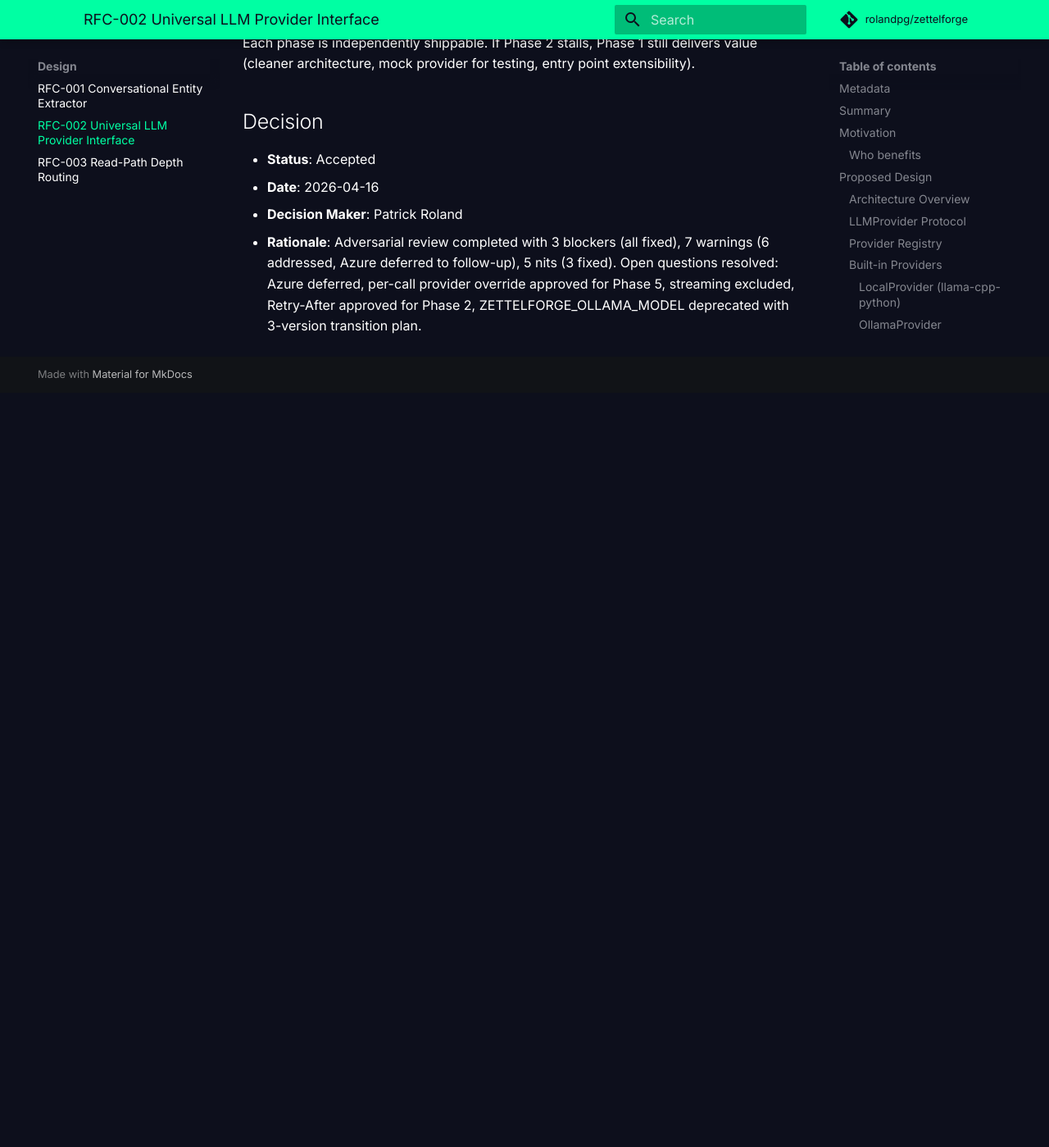
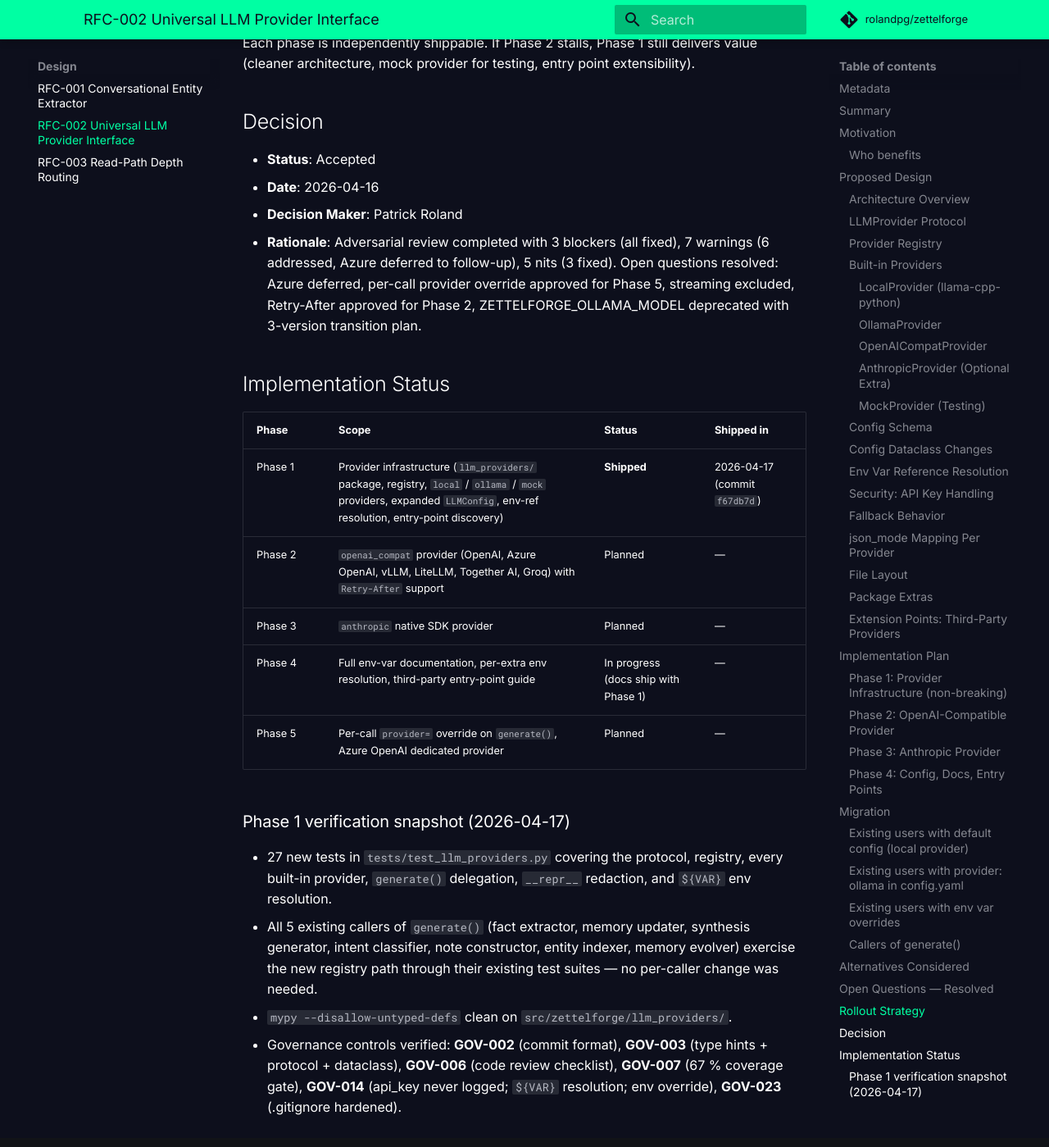
Before and after one commit to rolandpg/zettelforge, an MkDocs documentation site: the page built from docs/rfcs/RFC-002-universal-llm-provider.md, in a window 1280 px wide and 1400 px high, scrolled down 19747 px. Shown: the whole window at 82% size. Built offline with MkDocs 1.6.1 and Material for MkDocs 9.7.7, drawn with Linux system fonts in a browser that asks for light colours; comment, search, counter and statistics services are not loaded; before the commit the page ends 20226 px from its top, so only the background shows below that.

Commit message:
docs(rfc-002): document Phase 1 implementation
- CHANGELOG [Unreleased]: add entries for the pluggable LLM provider
  infrastructure, the expanded LLMConfig fields, and the hardened
  .gitignore.
- docs/rfcs/RFC-002-universal-llm-provider.md: add an Implementation
  Status table and a Phase 1 verification snapshot listing the 27
  new tests, mypy clean run, and the six governance controls that
  were exercised during NEXUS verification.
- docs/reference/configuration.md: document the new LLMConfig fields
  (api_key, timeout, max_retries, fallback, extra) plus the five new
  env var overrides. Corrects the default provider row to match the
  actual ``ollama`` default.
- tests/test_llm_client.py: ruff auto-format catch-up from the
  implementation commit.

Co-Authored-By: Claude Opus 4.7 (1M context) <noreply@anthropic.com>

````diff
--- a/docs/reference/configuration.md
+++ b/docs/reference/configuration.md
@@ -120,18 +120,28 @@ class EmbeddingConfig:
 ```python
 @dataclass
 class LLMConfig:
-    provider: str = "local"
-    model: str = "Qwen2.5-3B-Instruct-Q4_K_M.gguf"
+    provider: str = "ollama"
+    model: str = "qwen3.5:9b"
     url: str = "http://localhost:11434"
+    api_key: str = ""              # supports ${ENV_VAR} references
     temperature: float = 0.1
+    timeout: float = 60.0
+    max_retries: int = 2
+    fallback: str = ""             # "" preserves implicit local→ollama fallback
+    extra: dict = field(default_factory=dict)
 ```
 
 | Key | Type | Default | Env Override | Description |
 |:----|:-----|:--------|:-------------|:------------|
-| `llm.provider` | `str` | `local` | `ZETTELFORGE_LLM_PROVIDER` | LLM provider. Values: `local` (in-process llama-cpp-python, default), `ollama` (requires Ollama running at `llm.url`). |
-| `llm.model` | `str` | `Qwen2.5-3B-Instruct-Q4_K_M.gguf` | `ZETTELFORGE_LLM_MODEL` | LLM for fact extraction, intent classification, causal triple extraction, and synthesis. Default for local: Qwen2.5-3B-Instruct Q4_K_M GGUF (~2.0 GB, ~15.6 tok/s). For Ollama provider, use Ollama model tags (e.g., `qwen2.5:3b`). |
-| `llm.url` | `str` | `http://localhost:11434` | `ZETTELFORGE_LLM_URL` | LLM server URL. Only used when `llm.provider` is `ollama`. |
-| `llm.temperature` | `float` | `0.1` | -- | Sampling temperature. `0.0` = deterministic, `0.1` = near-deterministic (default), `0.7` = creative. |
+| `llm.provider` | `str` | `ollama` | `ZETTELFORGE_LLM_PROVIDER` | LLM provider name. Values shipped in core: `local` (in-process llama-cpp-python via `zettelforge[local]`), `ollama` (HTTP), `mock` (tests only). `openai_compat` and `anthropic` land in RFC-002 Phase 2/3. Third-party providers register via the `zettelforge.llm_providers` entry point. |
+| `llm.model` | `str` | `qwen3.5:9b` | `ZETTELFORGE_LLM_MODEL` | Model identifier. Meaning is provider-specific: Ollama tag (`qwen2.5:3b`), HuggingFace repo for local (`Qwen/Qwen2.5-3B-Instruct-GGUF`), OpenAI-compatible model name, or Anthropic model ID. |
+| `llm.url` | `str` | `http://localhost:11434` | `ZETTELFORGE_LLM_URL` | Base URL. Meaning is provider-specific — Ollama endpoint for `ollama`, `/v1/chat/completions` base for `openai_compat`, ignored for `local` and `anthropic`. |
+| `llm.api_key` | `str` | `""` | `ZETTELFORGE_LLM_API_KEY` | API key for authenticated providers. Accepts `${ENV_VAR}` references — never commit raw keys. Redacted from `repr(LLMConfig)`. |
+| `llm.temperature` | `float` | `0.1` | — | Sampling temperature. `0.0` = deterministic, `0.1` = near-deterministic (default), `0.7` = creative. |
+| `llm.timeout` | `float` | `60.0` | `ZETTELFORGE_LLM_TIMEOUT` | HTTP request timeout in seconds (used by HTTP-based providers). |
+| `llm.max_retries` | `int` | `2` | `ZETTELFORGE_LLM_MAX_RETRIES` | Number of retries on transient failures (429, 5xx, timeout). Phase 2 providers respect `Retry-After` headers on 429. |
+| `llm.fallback` | `str` | `""` | `ZETTELFORGE_LLM_FALLBACK` | Backup provider invoked when the primary fails with a non-configuration error. Empty string preserves the implicit `local → ollama` fallback for backward compatibility; set explicitly to any other registered provider to route elsewhere. |
+| `llm.extra` | `dict` | `{}` | — | Provider-specific kwargs forwarded to the constructor. Example for `local`: `{filename: qwen2.5-3b-instruct-q4_k_m.gguf, n_ctx: 4096}`. String values inside `extra` also honour `${ENV_VAR}` resolution. |
 
 ---
 
@@ -316,6 +326,10 @@ See [Configure OpenCTI Integration](../how-to/configure-opencti.md) for setup st
 | `ZETTELFORGE_LLM_PROVIDER` | `llm.provider` | `ollama` |
 | `ZETTELFORGE_LLM_MODEL` | `llm.model` | `qwen2.5:7b` |
 | `ZETTELFORGE_LLM_URL` | `llm.url` | `http://gpu-box:11434` |
+| `ZETTELFORGE_LLM_API_KEY` | `llm.api_key` | `sk-…` |
+| `ZETTELFORGE_LLM_TIMEOUT` | `llm.timeout` | `60` |
+| `ZETTELFORGE_LLM_MAX_RETRIES` | `llm.max_retries` | `2` |
+| `ZETTELFORGE_LLM_FALLBACK` | `llm.fallback` | `ollama` |
 | `ZETTELFORGE_LLM_NER_ENABLED` | `llm_ner.enabled` | `true` |
 | `OPENCTI_URL` | `Enterprise only: opencti.url` | `https://opencti.corp.internal` |
 | `OPENCTI_TOKEN` | `Enterprise only: opencti.token` | `abc123...` |
--- a/docs/rfcs/RFC-002-universal-llm-provider.md
+++ b/docs/rfcs/RFC-002-universal-llm-provider.md
@@ -854,3 +854,30 @@ Each phase is independently shippable. If Phase 2 stalls, Phase 1 still delivers
 - **Date**: 2026-04-16
 - **Decision Maker**: Patrick Roland
 - **Rationale**: Adversarial review completed with 3 blockers (all fixed), 7 warnings (6 addressed, Azure deferred to follow-up), 5 nits (3 fixed). Open questions resolved: Azure deferred, per-call provider override approved for Phase 5, streaming excluded, Retry-After approved for Phase 2, ZETTELFORGE_OLLAMA_MODEL deprecated with 3-version transition plan.
+
+## Implementation Status
+
+| Phase | Scope | Status | Shipped in |
+|-------|-------|--------|------------|
+| Phase 1 | Provider infrastructure (`llm_providers/` package, registry, `local` / `ollama` / `mock` providers, expanded `LLMConfig`, env-ref resolution, entry-point discovery) | **Shipped** | 2026-04-17 (commit `f67db7d`) |
+| Phase 2 | `openai_compat` provider (OpenAI, Azure OpenAI, vLLM, LiteLLM, Together AI, Groq) with `Retry-After` support | Planned | — |
+| Phase 3 | `anthropic` native SDK provider | Planned | — |
+| Phase 4 | Full env-var documentation, per-extra env resolution, third-party entry-point guide | In progress (docs ship with Phase 1) | — |
+| Phase 5 | Per-call `provider=` override on `generate()`, Azure OpenAI dedicated provider | Planned | — |
+
+### Phase 1 verification snapshot (2026-04-17)
+
+- 27 new tests in `tests/test_llm_providers.py` covering the protocol,
+  registry, every built-in provider, `generate()` delegation, `__repr__`
+  redaction, and `${VAR}` env resolution.
+- All 5 existing callers of `generate()` (fact extractor, memory
+  updater, synthesis generator, intent classifier, note constructor,
+  entity indexer, memory evolver) exercise the new registry path
+  through their existing test suites — no per-caller change was
+  needed.
+- `mypy --disallow-untyped-defs` clean on `src/zettelforge/llm_providers/`.
+- Governance controls verified: **GOV-002** (commit format),
+  **GOV-003** (type hints + protocol + dataclass), **GOV-006** (code
+  review checklist), **GOV-007** (67 % coverage gate), **GOV-014**
+  (api_key never logged; `${VAR}` resolution; env override), **GOV-023**
+  (.gitignore hardened).
````
Also changed, not shown: CHANGELOG.md (+18 -0 lines), 1 other file.
